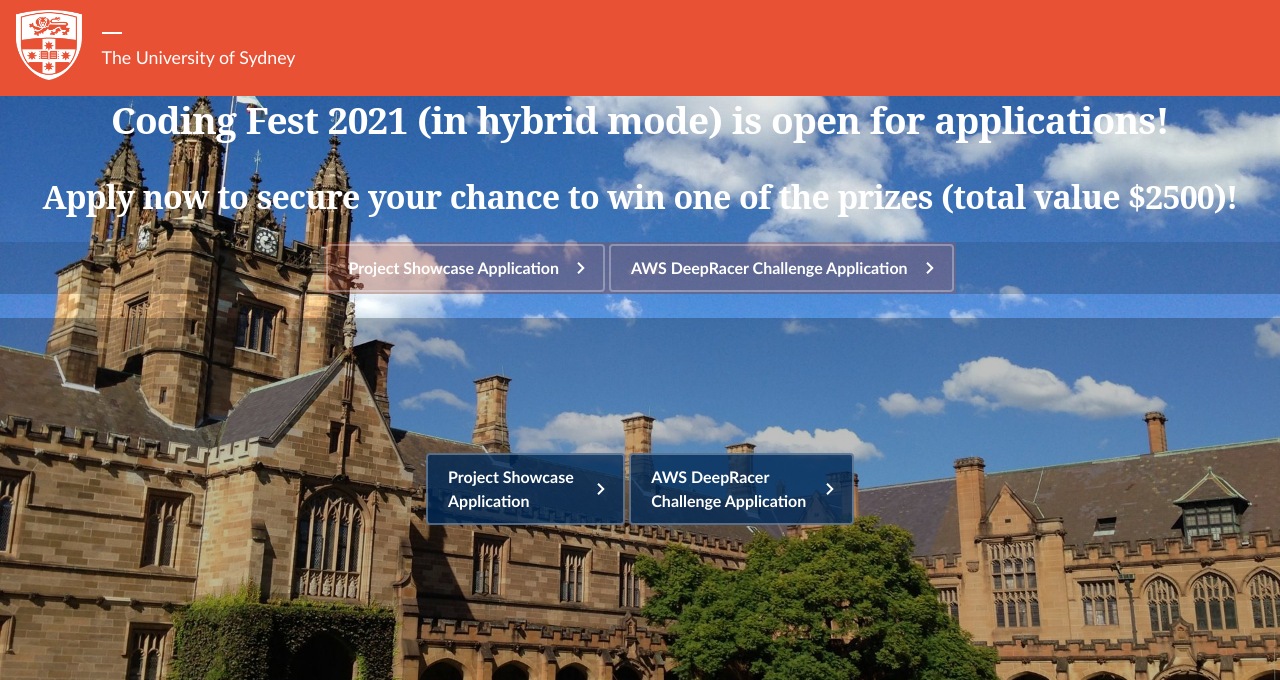
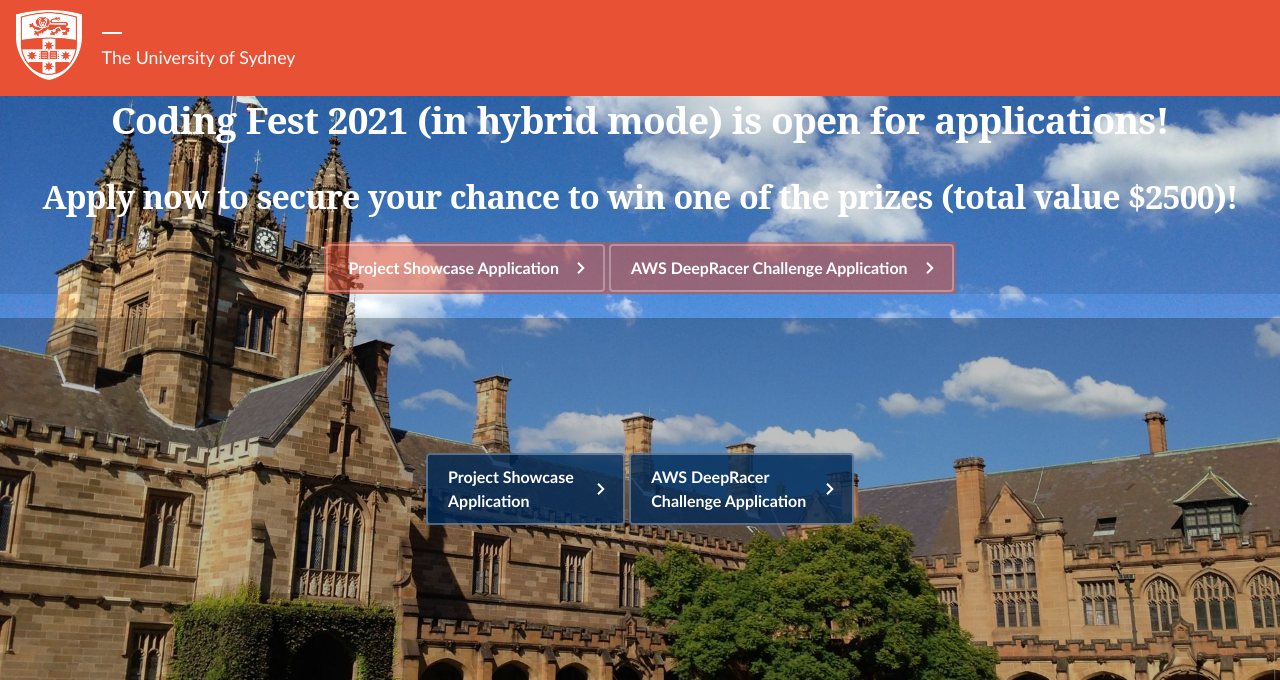
Before and after one commit to codingfestsydney/codingfestWeb, a Jekyll site: the page built from index.md, in a window 1280 px wide. Shown: the top 680 px of the page. Built offline with Jekyll 4.4.1, drawn with Linux system fonts in a browser that asks for light colours; our own code applies the rules of GitHub Pages for plain Markdown files; grey boxes are pictures that could not be loaded.

Commit message:
Update default.html

```diff
--- a/_layouts/default.html
+++ b/_layouts/default.html
@@ -493,8 +493,8 @@
           <h2 style="text-align: center;color: white;">Apply now to secure your chance to win one of the prizes (total
             value $2500)!
           </h2>
-          <div style="background-color: rgba(0, 0, 0, .1);">
-            <table style="margin-left:auto;margin-right:auto;background-color: rgba(232, 81, 52, .2);">
+          <div>
+            <table style="margin-left:auto;margin-right:auto;background-color: rgba(232, 81, 52, .5);">
               <tr>
                 <td>
                   <a href="https://forms.office.com/Pages/ResponsePage.aspx?id=fuOzgnGBXUixCzja5-0UqN_ovOMWqkFKqBRWwpXzIrFUNVVHN1QxTlJINTNWSU0zNFlLNFcyTUVZTS4u"
```
